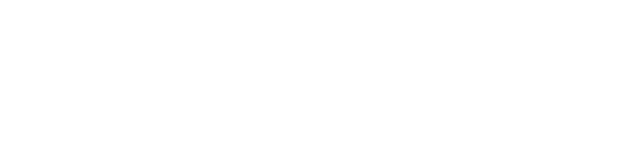
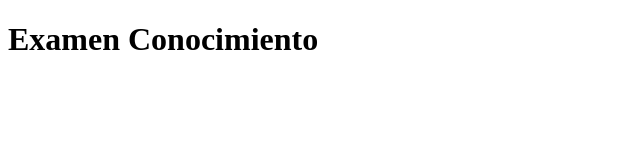
Before and after one commit to Lariosk/PROYRECL-4, a plain HTML site: page conocimiento.html in a window 1280 px wide. Shown: the whole page, without its empty margins (0-640 px from the left). Drawn offline with Linux system fonts and the light colour scheme.

Commit message:
Se modifican titulos examanes

```diff
--- a/conocimiento.html
+++ b/conocimiento.html
@@ -4,9 +4,9 @@
     <meta charset="UTF-8">
     <meta http-equiv="X-UA-Compatible" content="IE=edge">
     <meta name="viewport" content="width=device-width, initial-scale=1.0">
-    <title>Document</title>
+    <title>Conocimiento</title>
 </head>
 <body>
-
+    <h1>Examen Conocimiento</h1>
 </body>
 </html>
```
Also changed, not shown: psicologico.html (+2 -2 lines).
